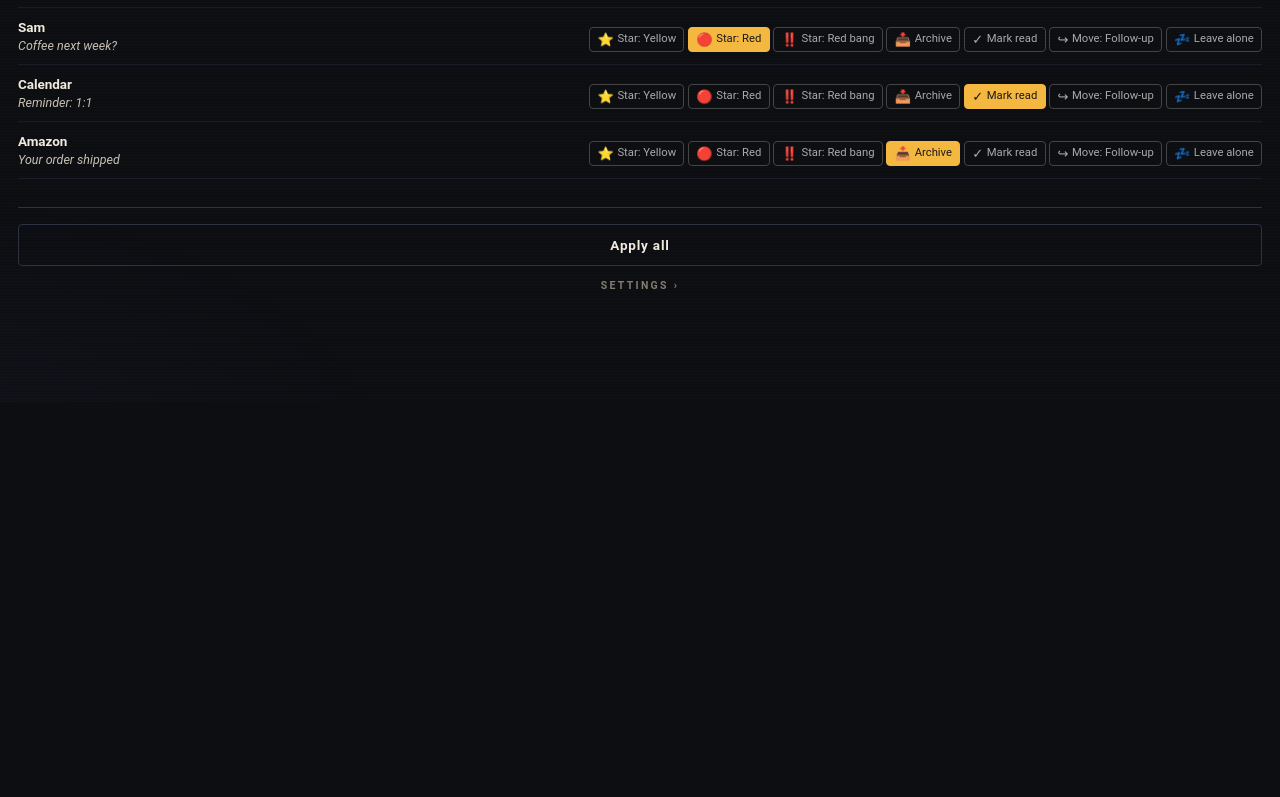
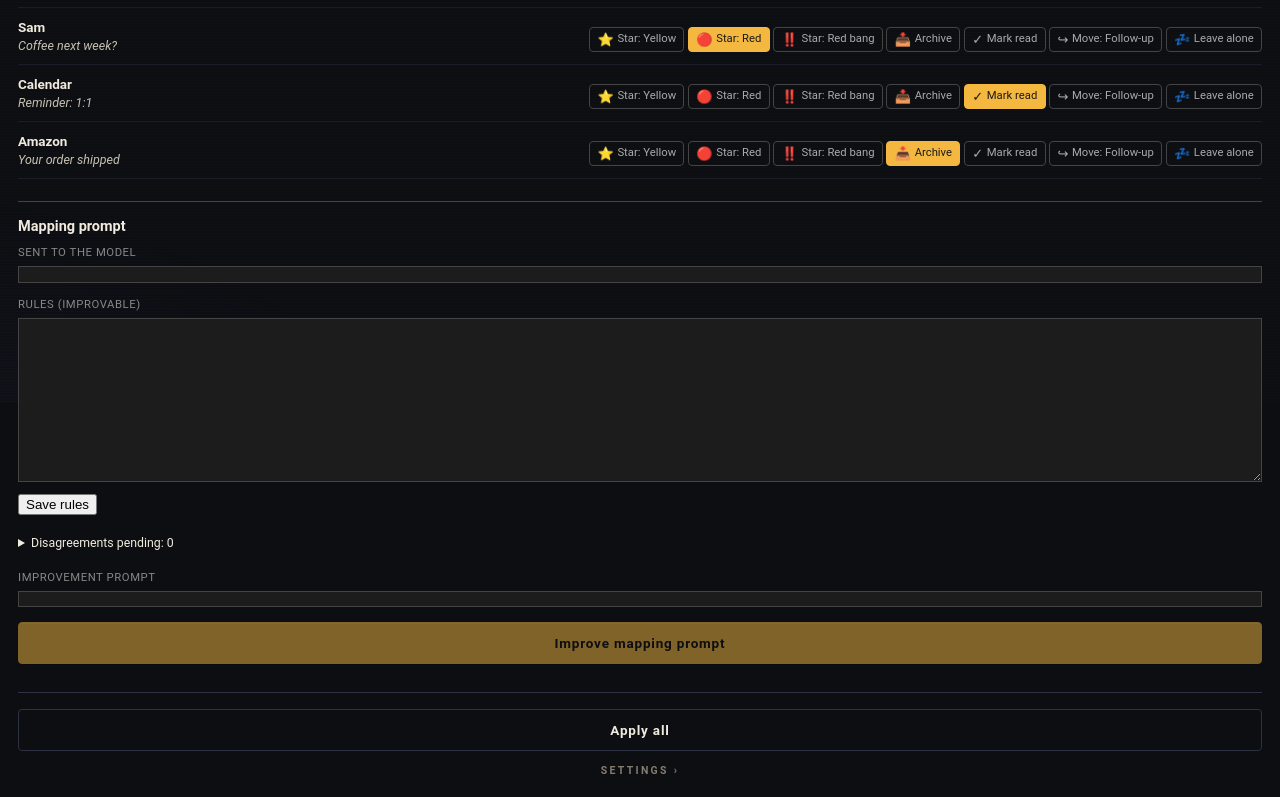
Before and after one commit to yngvark/gmail-sorter-chrome-extension, a website with bundled scripts: page extension/sidepanel/sidepanel.html in a window 1280 px wide. Shown: the part 398-1195 px from the top of the page. Before the commit the page ends 800 px from the top, so only its background shows below. Built offline with nearby package versions, Linux system fonts and the light colour scheme.

Commit message:
feat(sidepanel): bottom mapping-prompt section markup

```diff
--- a/extension/sidepanel/sidepanel.css
+++ b/extension/sidepanel/sidepanel.css
@@ -761,3 +761,99 @@ body {
 }
 
 .action-btn__icon { font-size: 0.9rem; line-height: 1; }
+
+/* ---------- Mapping prompt section ---------- */
+
+.mapping {
+  margin-top: 1.5rem;
+  padding-top: 1rem;
+  border-top: 1px solid var(--rule-color, #444);
+}
+
+.mapping__title {
+  font-size: 1rem;
+  margin: 0 0 0.5rem 0;
+}
+
+.mapping__group {
+  margin-bottom: 1rem;
+}
+
+.mapping__label {
+  font-size: 0.78rem;
+  text-transform: uppercase;
+  letter-spacing: 0.05em;
+  color: var(--ink-muted, #888);
+  margin-bottom: 0.25rem;
+}
+
+.mapping__readonly {
+  font-family: ui-monospace, SFMono-Regular, Menlo, monospace;
+  font-size: 0.78rem;
+  background: var(--paper-shadow, #1c1c1c);
+  border: 1px solid var(--rule-color, #444);
+  padding: 0.5rem;
+  white-space: pre-wrap;
+  word-break: break-word;
+  margin: 0;
+  max-height: 16rem;
+  overflow: auto;
+}
+
+.mapping__textarea {
+  width: 100%;
+  font: inherit;
+  font-size: 0.85rem;
+  padding: 0.5rem;
+  background: var(--paper-shadow, #1c1c1c);
+  border: 1px solid var(--rule-color, #444);
+  color: var(--ink, #eee);
+  resize: vertical;
+}
+
+.mapping__row {
+  display: flex;
+  align-items: center;
+  gap: 0.5rem;
+  margin-top: 0.4rem;
+}
+
+.mapping__status { font-size: 0.78rem; color: var(--ink-muted, #888); }
+
+.mapping__summary {
+  font-size: 0.85rem;
+  cursor: pointer;
+  user-select: none;
+  padding: 0.25rem 0;
+}
+
+.mapping__list {
+  list-style: none;
+  padding: 0;
+  margin: 0.25rem 0 0 0;
+  font-size: 0.78rem;
+}
+
+.mapping__list li {
+  padding: 0.4rem 0;
+  border-bottom: 1px solid var(--rule-color, #333);
+}
+
+.mapping__list li:last-child { border-bottom: none; }
+
+.mapping__list .mapping__dis-line { color: var(--ink, #ddd); }
+.mapping__list .mapping__dis-snippet { color: var(--ink-muted, #888); margin-top: 0.15rem; }
+
+.mapping__error {
+  background: #2a1414;
+  border: 1px solid #6a2222;
+  padding: 0.5rem;
+  margin-top: 0.5rem;
+  font-size: 0.85rem;
+  color: #f0bcbc;
+}
+
+#improve-btn:disabled {
+  opacity: 0.5;
+  cursor: not-allowed;
+}
--- a/extension/sidepanel/sidepanel.html
+++ b/extension/sidepanel/sidepanel.html
@@ -57,6 +57,46 @@
           Your inbox is empty. Press <em>Fetch inbox</em> above to pull new mail.
         </p>
       </section>
+
+      <section class="mapping" id="mapping-section" aria-label="Mapping prompt">
+        <header class="mapping__head">
+          <h2 class="mapping__title">Mapping prompt</h2>
+        </header>
+
+        <div class="mapping__group">
+          <div class="mapping__label">Sent to the model</div>
+          <pre class="mapping__readonly" id="mapping-system"></pre>
+        </div>
+
+        <div class="mapping__group">
+          <div class="mapping__label">Rules (improvable)</div>
+          <textarea class="mapping__textarea" id="mapping-rules" rows="8"></textarea>
+          <div class="mapping__row">
+            <button class="pill-btn" type="button" id="mapping-save-btn">Save rules</button>
+            <span class="mapping__status" id="mapping-save-status"></span>
+          </div>
+        </div>
+
+        <details class="mapping__group" id="mapping-disagreements">
+          <summary class="mapping__summary">
+            Disagreements pending: <span id="mapping-dis-count">0</span>
+          </summary>
+          <ul class="mapping__list" id="mapping-dis-list"></ul>
+        </details>
+
+        <div class="mapping__group">
+          <div class="mapping__label">Improvement prompt</div>
+          <pre class="mapping__readonly" id="mapping-meta"></pre>
+        </div>
+
+        <div class="mapping__group">
+          <button class="btn btn--primary" id="improve-btn" type="button" disabled
+                  title="Click an action that differs from the suggestion to record a disagreement first.">
+            <span class="btn__label">Improve mapping prompt</span>
+          </button>
+          <div class="mapping__error" id="mapping-error" hidden></div>
+        </div>
+      </section>
     </main>
 
     <footer class="footer">
```
